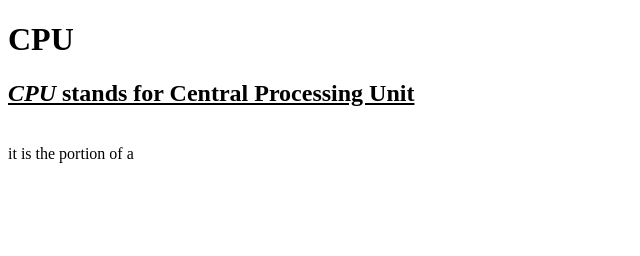
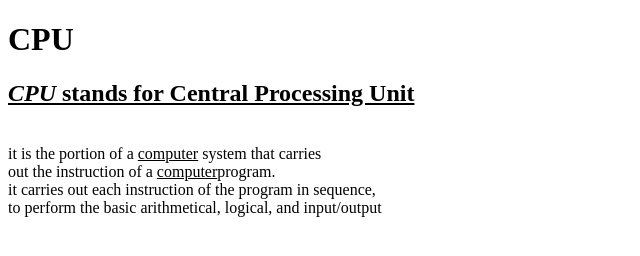
Before and after one commit to iamneo-production/aebccaedffbdbaeadaeccdfffebaeceaec, a website: page public/index.html in a window 1280 px wide. Shown: the whole page, without its empty margins (0-640 px from the left). Drawn offline with Linux system fonts and the light colour scheme.

Commit message:
Backup Commit

```diff
--- a/public/index.html
+++ b/public/index.html
@@ -10,7 +10,10 @@
 <body>
     <h1>CPU</h1>
     <h2><u><i>CPU</i> stands for Central Processing Unit</u></h2><br>
-    it is the portion of a
+    it is the portion of a <u>computer</u> system that carries<br>
+    out the instruction of a <u>computer</u>program.<br>
+    it carries out each instruction of the program in sequence,<br>
+    to perform the basic arithmetical, logical, and input/output
 
 </body>
 </html>
```
